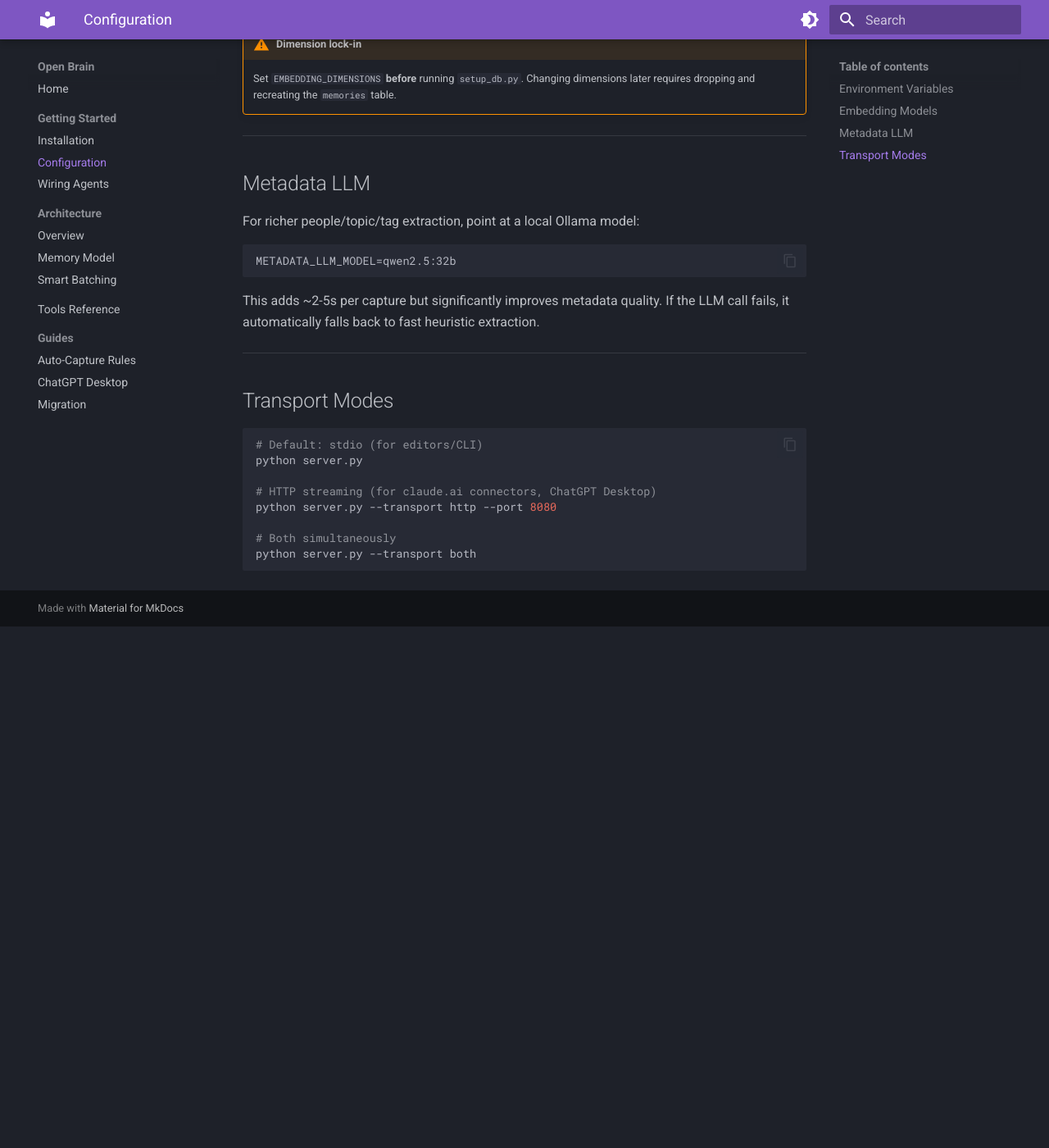
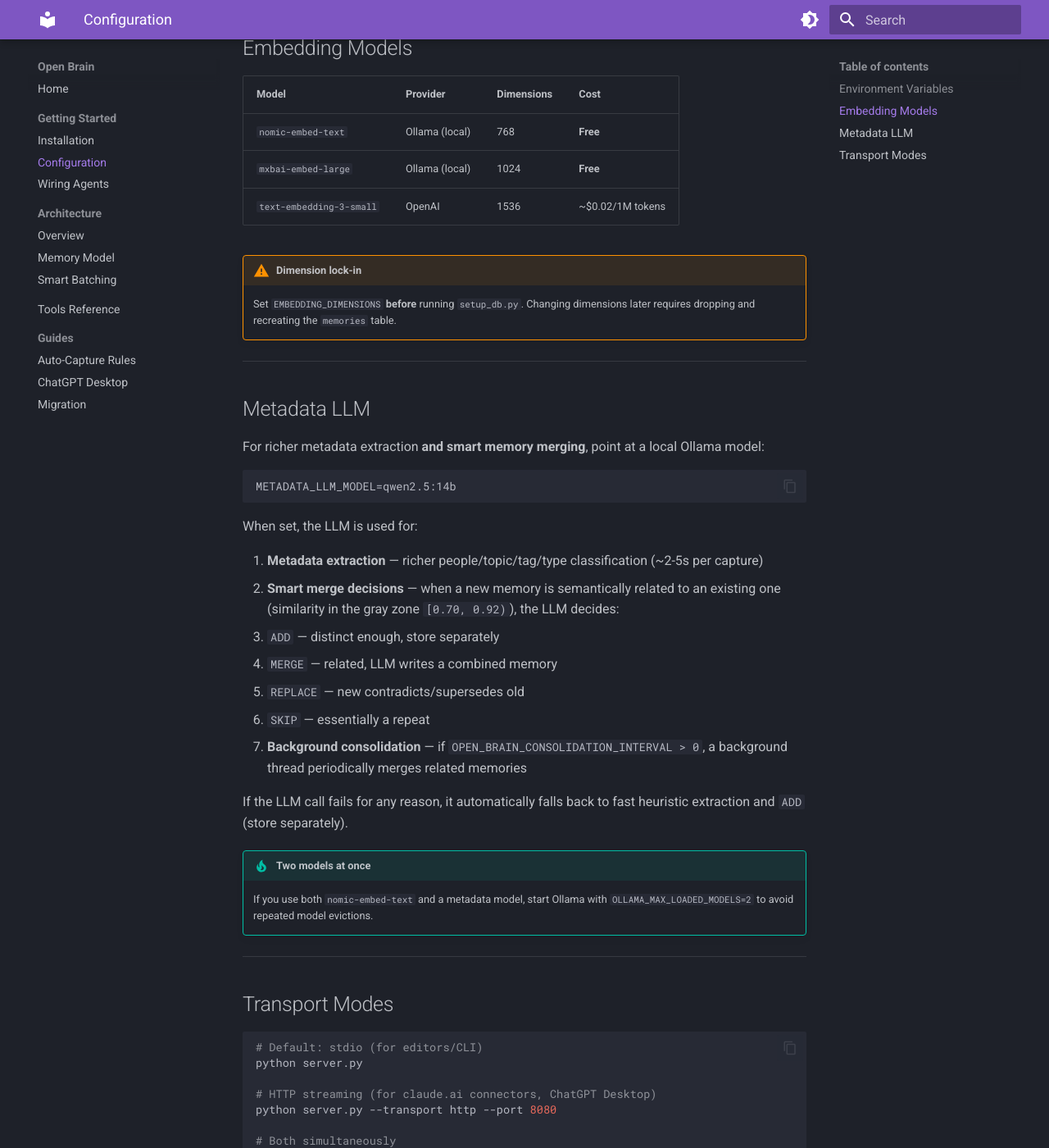
Before and after one commit to shep-engineering/open-brain, an MkDocs documentation site: the page built from docs/getting-started/configuration.md, in a window 1280 px wide and 1400 px high, scrolled down 1658 px. Shown: the whole window at 82% size. Built offline with MkDocs 1.6.1 and Material for MkDocs 9.7.7, drawn with Linux system fonts in a browser that asks for light colours; before the commit the page ends 2422 px from its top, so only the background shows below that; some of the changed text lies outside the part shown.

Commit message:
docs: update README, docs/index.md, configuration.md for v0.4.3 smart merge + consolidation

````diff
--- a/docs/getting-started/configuration.md
+++ b/docs/getting-started/configuration.md
@@ -14,8 +14,10 @@ All configuration is via environment variables in `.env` (or passed through your
 | `OLLAMA_BASE_URL` | `http://localhost:11434` | Ollama API endpoint |
 | `OLLAMA_EMBEDDING_MODEL` | `nomic-embed-text` | Embedding model name |
 | `OPENAI_API_KEY` | *(empty)* | Required only for OpenAI embeddings |
-| `METADATA_LLM_MODEL` | *(empty)* | e.g. `qwen2.5:32b`. Empty = heuristic only. |
-| `DEDUP_THRESHOLD` | `0.92` | Cosine similarity threshold for deduplication |
+| `METADATA_LLM_MODEL` | *(empty)* | e.g. `qwen2.5:14b`. Enables LLM metadata extraction and smart merge. Empty = heuristic only. |
+| `DEDUP_THRESHOLD` | `0.92` | Cosine similarity threshold for hard deduplication (no LLM needed) |
+| `OPEN_BRAIN_MERGE_LOWER_THRESHOLD` | `0.70` | Lower bound of smart-merge gray zone `[lower, DEDUP_THRESHOLD)`. Memories in this range are sent to the LLM for ADD/MERGE/REPLACE/SKIP decision. Requires `METADATA_LLM_MODEL`. |
+| `OPEN_BRAIN_CONSOLIDATION_INTERVAL` | `0` | Seconds between background consolidation passes (0 = disabled). Requires `METADATA_LLM_MODEL`. |
 | `COMPLIANCE_WINDOW` | `300` | Seconds before a search is considered stale for compliance warnings |
 | `OPEN_BRAIN_DECAY_LAMBDA` | `0.005` | Recency decay rate. Score multiplied by `exp(-lambda * uptime_days_since_access)`. Set to `0` to disable. |
 | `OPEN_BRAIN_HYBRID_WEIGHT` | `0.3` | Weight for full-text component in hybrid search. `0.3` = 70% vector + 30% keyword. Set to `0` for pure vector. |
@@ -41,13 +43,26 @@ All configuration is via environment variables in `.env` (or passed through your
 
 ## Metadata LLM
 
-For richer people/topic/tag extraction, point at a local Ollama model:
+For richer metadata extraction **and smart memory merging**, point at a local Ollama model:
 
 ```env
-METADATA_LLM_MODEL=qwen2.5:32b
+METADATA_LLM_MODEL=qwen2.5:14b
 ```
 
-This adds ~2-5s per capture but significantly improves metadata quality. If the LLM call fails, it automatically falls back to fast heuristic extraction.
+When set, the LLM is used for:
+
+1. **Metadata extraction** — richer people/topic/tag/type classification (~2-5s per capture)
+2. **Smart merge decisions** — when a new memory is semantically related to an existing one (similarity in the gray zone `[0.70, 0.92)`), the LLM decides:
+   - `ADD` — distinct enough, store separately
+   - `MERGE` — related, LLM writes a combined memory
+   - `REPLACE` — new contradicts/supersedes old
+   - `SKIP` — essentially a repeat
+3. **Background consolidation** — if `OPEN_BRAIN_CONSOLIDATION_INTERVAL > 0`, a background thread periodically merges related memories
+
+If the LLM call fails for any reason, it automatically falls back to fast heuristic extraction and `ADD` (store separately).
+
+!!! tip "Two models at once"
+    If you use both `nomic-embed-text` and a metadata model, start Ollama with `OLLAMA_MAX_LOADED_MODELS=2` to avoid repeated model evictions.
 
 ---
 
````
Also changed, not shown: README.md (+6 -0 lines), docs/index.md (+2 -0 lines).
